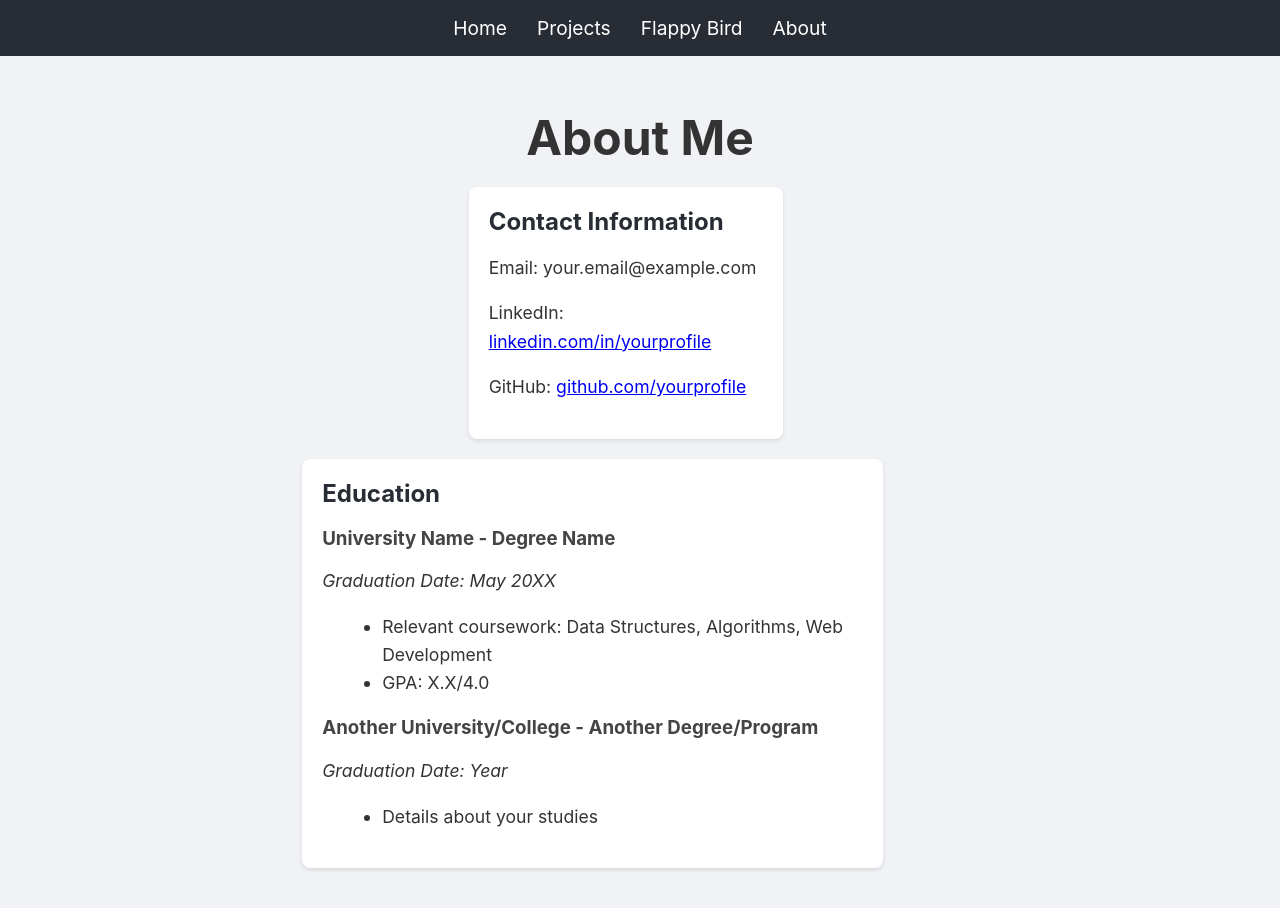
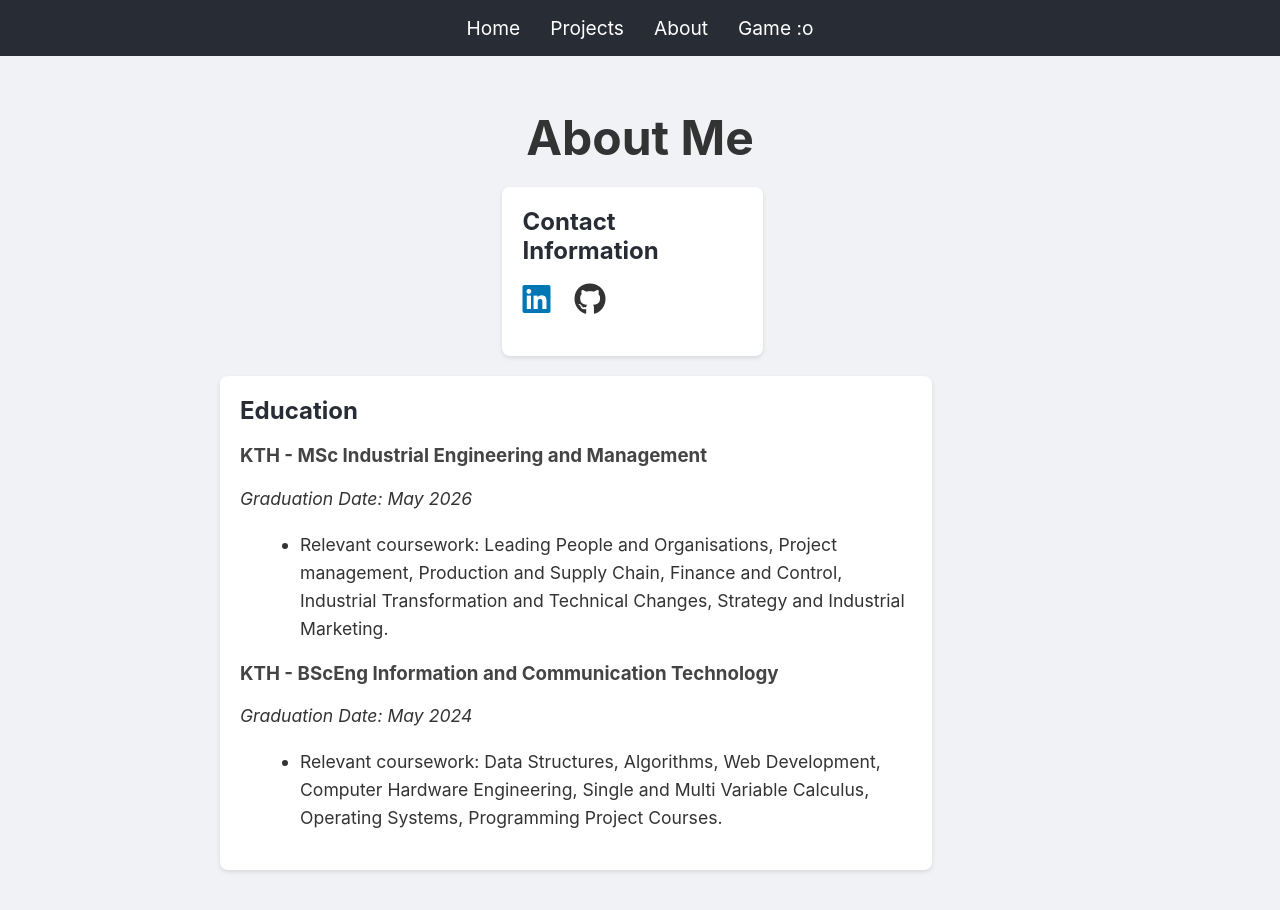
Before and after one commit to zwjc/myweb, a React (Create React App) app in the folder personal-website/: page /about in a window 1280 px wide. Built offline with nearby package versions, Linux system fonts and the light colour scheme; the HTML template or start-up script is replaced by a standard one.

Commit message:
Information added and css fixed

```diff
--- /dev/null
+++ b/package.json
@@ -0,0 +1,5 @@
+{
+  "dependencies": {
+    "@fortawesome/fontawesome-free": "^6.7.2"
+  }
+}
--- a/personal-website/public/index.html
+++ b/personal-website/public/index.html
@@ -24,7 +24,7 @@
       work correctly both with client-side routing and a non-root public URL.
       Learn how to configure a non-root public URL by running `npm run build`.
     -->
-    <title>React App</title>
+    <title>Jeffrey Chang - Personal Website</title>
   </head>
   <body>
     <noscript>You need to enable JavaScript to run this app.</noscript>
--- a/personal-website/src/App.js
+++ b/personal-website/src/App.js
@@ -3,7 +3,7 @@ import { BrowserRouter as Router, Route, Routes, Link } from 'react-router-dom';
 import Home from './components/Home';
 import Projects from './components/Projects';
 import FlappyBirdGame from './components/FlappyBirdGame';
-import About from './components/About'; // Import the new About component
+import About from './components/About';
 import './App.css';
 
 function App() {
@@ -19,10 +19,10 @@ function App() {
               <Link to="/projects" className="nav-link">Projects</Link>
             </li>
             <li className="nav-item">
-              <Link to="/flappybird" className="nav-link">Flappy Bird</Link>
+              <Link to="/about" className="nav-link">About</Link>
             </li>
             <li className="nav-item">
-              <Link to="/about" className="nav-link">About</Link>
+              <Link to="/flappybird" className="nav-link">Game :o</Link>
             </li>
           </ul>
         </nav>
@@ -31,7 +31,7 @@ function App() {
           <Route path="/" element={<Home />} />
           <Route path="/projects" element={<Projects />} />
           <Route path="/flappybird" element={<FlappyBirdGame />} />
-          <Route path="/about" element={<About />} /> {/* Add the new About route */}
+          <Route path="/about" element={<About />} />
         </Routes>
       </div>
     </Router>
--- a/personal-website/src/components/About.css
+++ b/personal-website/src/components/About.css
@@ -71,6 +71,10 @@
   transition-delay: 0.6s;
 }
 
+.delay-4 {
+  transition-delay: 0.8s;
+}
+
 @media (max-width: 768px) {
   .about-section {
     width: 95%;
--- a/personal-website/src/components/About.js
+++ b/personal-website/src/components/About.js
@@ -1,6 +1,8 @@
 import React from 'react';
 import ScrollAnimationWrapper from './ScrollAnimationWrapper';
 import './About.css';
+import '@fortawesome/fontawesome-free/css/all.min.css';
+
 
 function About() {
   return (
@@ -12,26 +14,33 @@ function About() {
       <ScrollAnimationWrapper animationClass="fade-in-up delay-1">
         <section className="about-section">
           <h2>Contact Information</h2>
-          <p>Email: your.email@example.com</p>
-          <p>LinkedIn: <a href="https://www.linkedin.com/in/yourprofile" target="_blank" rel="noopener noreferrer">linkedin.com/in/yourprofile</a></p>
-          <p>GitHub: <a href="https://www.github.com/yourprofile" target="_blank" rel="noopener noreferrer">github.com/yourprofile</a></p>
+          <p>
+            <div style={{ display: 'flex', gap: '1.5rem'}}>
+            <a href="https://www.linkedin.com/in/zwjc" target="_blank" rel="noopener noreferrer" aria-label="LinkedIn Profile">
+              <i className="fab fa-linkedin" style={{ fontSize: '2rem', color: '#0077B5' }}></i>
+            </a>
+            <a href="https://www.github.com/zwjc" target="_blank" rel="noopener noreferrer" aria-label="GitHub Profile">
+              <i className="fab fa-github" style={{ fontSize: '2rem', color: '#333' }}></i>
+            </a>
+            </div>
+          </p>
         </section>
       </ScrollAnimationWrapper>
+
 
       <ScrollAnimationWrapper animationClass="fade-in-up delay-2">
         <section className="about-section">
           <h2>Education</h2>
-          <h3>University Name - Degree Name</h3>
-          <p><em>Graduation Date: May 20XX</em></p>
+          <h3>KTH - MSc Industrial Engineering and Management</h3>
+          <p><em>Graduation Date: May 2026</em></p>
           <ul>
-            <li>Relevant coursework: Data Structures, Algorithms, Web Development</li>
-            <li>GPA: X.X/4.0</li>
+            <li>Relevant coursework: Leading People and Organisations, Project management, Production and Supply Chain, Finance and Control, Industrial Transformation and Technical Changes, Strategy and Industrial Marketing.</li>
           </ul>
 
-          <h3>Another University/College - Another Degree/Program</h3>
-          <p><em>Graduation Date: Year</em></p>
+          <h3>KTH - BScEng Information and Communication Technology</h3>
+          <p><em>Graduation Date: May 2024</em></p>
           <ul>
-            <li>Details about your studies</li>
+            <li>Relevant coursework: Data Structures, Algorithms, Web Development, Computer Hardware Engineering, Single and Multi Variable Calculus, Operating Systems, Programming Project Courses.</li>
           </ul>
         </section>
       </ScrollAnimationWrapper>
--- a/personal-website/src/components/FloatingPokemon.css
+++ b/personal-website/src/components/FloatingPokemon.css
@@ -1,19 +1,19 @@
 /* FloatingPokemon.css */
 .floating-pokemon {
-  position: fixed; /* or absolute, depending on desired behavior */
-  bottom: 50px; /* Adjust starting position */
-  right: -100px; /* Start off-screen to the right */
-  width: 100px; /* Slightly bigger initial size */
-  height: 100px; /* Slightly bigger initial size */
+  position: fixed;
+  bottom: 50px;
+  right: -100px;
+  width: 150px;
+  height: 150px;
   background-size: contain;
   background-repeat: no-repeat;
-  z-index: 1000; /* Ensure it floats above other content */
-  animation: flyAcross 10s linear forwards; /* Animation duration and fill mode */
+  z-index: 1000;
+  animation: flyAcross 10s linear forwards;
 }
 
 @keyframes flyAcross {
   0% {
-    transform: translateX(0) translateY(0) rotate(0deg) scale(1.2); /* Start bigger */
+    transform: translateX(0) translateY(0) rotate(0deg) scale(1.2);
     opacity: 1;
   }
   25% {
@@ -26,8 +26,8 @@
     transform: translateX(-75vw) translateY(-20px) rotate(-5deg) scale(0.6);
   }
   100% {
-    transform: translateX(-110vw) translateY(0) rotate(0deg) scale(0); /* End smaller and fade out */
-    opacity: 0; /* Fade out at the end */
+    transform: translateX(-110vw) translateY(0) rotate(0deg) scale(0);
+    opacity: 0;
   }
 }
 
--- a/personal-website/src/components/Home.css
+++ b/personal-website/src/components/Home.css
@@ -46,7 +46,6 @@
   line-height: 1.6;
 }
 
-/* Scroll Animations */
 .fade-in-up {
   opacity: 0;
   transform: translateY(20px);
@@ -68,6 +67,10 @@
 
 .delay-3 {
   transition-delay: 0.6s;
+}
+
+.delay-4 {
+  transition-delay: 0.8s;
 }
 
 @media (max-width: 768px) {
--- a/personal-website/src/components/Home.js
+++ b/personal-website/src/components/Home.js
@@ -6,20 +6,12 @@ import './Home.css';
 
 function Home() {
   const humorousTexts = [
-    "I'm a software developer who occasionally talks to rubber ducks.",
-    "I'm a software developer who believes semicolons are optional... sometimes.",
-    "I'm a software developer who spends more time debugging than coding.",
-    "I'm a software developer who runs on coffee and Stack Overflow.",
-    "I'm a software developer who considers 'Googling error messages' a legitimate job skill.",
-    "I'm a software developer whose code has more //TODO comments than actual documentation.",
-    "I'm a software developer who celebrates when undefined finally becomes defined.",
-    "I'm a software developer who can debug complex algorithms but struggles with printer drivers.",
-    "I'm a software developer who treats Ctrl+S like a nervous tic.",
-    "I'm a software developer whose IDE has more plugins than functionality.",
-    "I'm a software developer who believes 'It works on my machine' is a valid excuse.",
-    "I'm a software developer who spends 4 hours automating a 5-minute manual task.",
-    "I'm a software developer who thinks 'Hello World' is a major milestone.",
-    "I'm a software developer who dreams in curly braces and parentheses."
+    " ",
+    " who considers 'Googling error messages' a legitimate job skill.",
+    " who believes 'It works on my machine' is a valid excuse.",
+    " who spends 4 hours automating a 5-minute manual task.",
+    " who thinks 'Hello World' is a major milestone.",
+    " who dreams in curly braces and parentheses."
   ];
 
   return (
@@ -31,12 +23,15 @@ function Home() {
         </ScrollAnimationWrapper>
         <div className="home-text-content">
           <ScrollAnimationWrapper animationClass="fade-in-up delay-1">
-            <h1><Typewriter texts={["Welcome to my personal website!"]} delay={100} loop={false} /></h1>
+            <h1>Jeffrey Chang</h1>
           </ScrollAnimationWrapper>
           <ScrollAnimationWrapper animationClass="fade-in-up delay-2">
-            <p><Typewriter texts={humorousTexts} delay={30} eraseDelay={15} newTextDelay={1000} /></p>
+            <h2>Welcome to my personal website!</h2>
           </ScrollAnimationWrapper>
           <ScrollAnimationWrapper animationClass="fade-in-up delay-3">
+            <p>I'm a software developer <Typewriter texts= {humorousTexts} delay={30} eraseDelay={15} newTextDelay={1000} /></p>
+          </ScrollAnimationWrapper>
+          <ScrollAnimationWrapper animationClass="fade-in-up delay-4">
             <p>See what I have worked on, a bit more about me or play a fun game!</p>
           </ScrollAnimationWrapper>
         </div>
--- a/personal-website/src/components/Projects.css
+++ b/personal-website/src/components/Projects.css
@@ -1,6 +1,6 @@
 /* Projects.css */
 .projects-container {
-  min-height: calc(100vh - 60px); /* Adjust based on navbar height */
+  min-height: calc(100vh - 60px);
   display: flex;
   flex-direction: column;
   align-items: center;
@@ -27,24 +27,24 @@
 .project-card {
   position: relative;
   width: 100%;
-  height: 250px; /* Fixed height for cards */
+  height: 250px;
   background-size: cover;
   background-position: center;
   border-radius: 10px;
   overflow: hidden;
   box-shadow: 0 4px 8px rgba(0, 0, 0, 0.2);
   display: flex;
-  align-items: flex-end; /* Align overlay to the bottom */
-  transition: transform 0.3s ease-in-out, box-shadow 0.3s ease-in-out; /* Add transition */
+  align-items: flex-end;
+  transition: transform 0.3s ease-in-out, box-shadow 0.3s ease-in-out;
 }
 
 .project-card:hover {
-  transform: translateY(-10px) scale(1.02); /* Pop up effect */
-  box-shadow: 0 8px 16px rgba(0, 0, 0, 0.3); /* Enhanced shadow */
+  transform: translateY(-10px) scale(1.02);
+  box-shadow: 0 8px 16px rgba(0, 0, 0, 0.3);
 }
 
 .project-card-overlay {
-  background-color: rgba(0, 0, 0, 0.6); /* Slightly see-through background */
+  background-color: rgba(0, 0, 0, 0.6);
   color: white;
   padding: 15px;
   width: 100%;
@@ -63,7 +63,7 @@
   line-height: 1.4;
 }
 
-/* Scroll Animations */
+
 .fade-in-up {
   opacity: 0;
   transform: translateY(20px);
@@ -75,6 +75,30 @@
   transform: translateY(0);
 }
 
+.delay-1 {
+  transition-delay: 0.2s;
+}
+
+.delay-2 {
+  transition-delay: 0.4s;
+}
+
+.delay-3 {
+  transition-delay: 0.6s;
+}
+
+.delay-4 {
+  transition-delay: 0.8s;
+}
+
+.delay-5 {
+  transition-delay: 1s;
+}
+
+.delay-6 {
+  transition-delay: 1.2s;
+}
+
 @media (max-width: 768px) {
   .project-cards-grid {
     grid-template-columns: 1fr;
```
Also changed, not shown: personal-website/src/components/Projects.js (+12 -12 lines), 1 other file (tests, documents, lock files or other folders).
